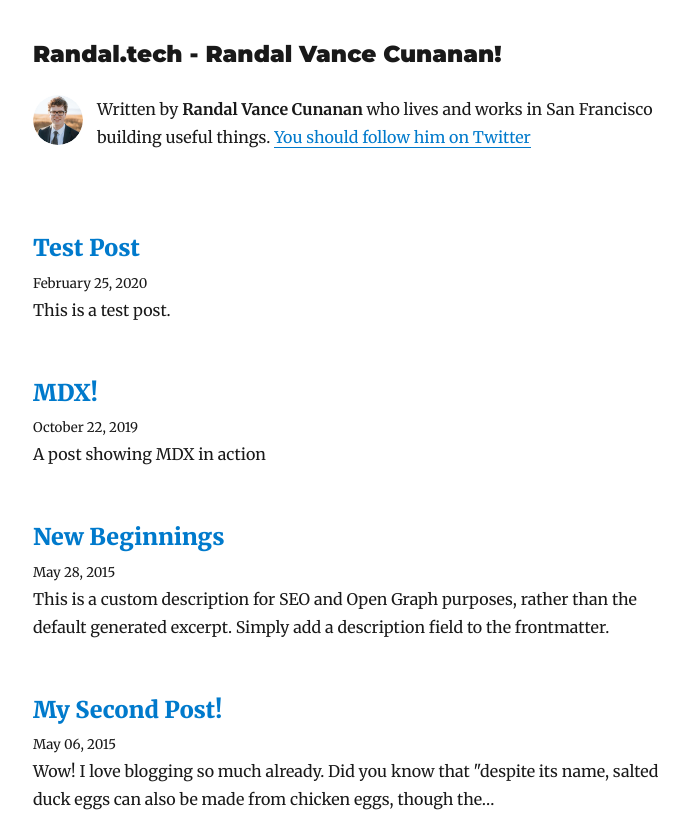
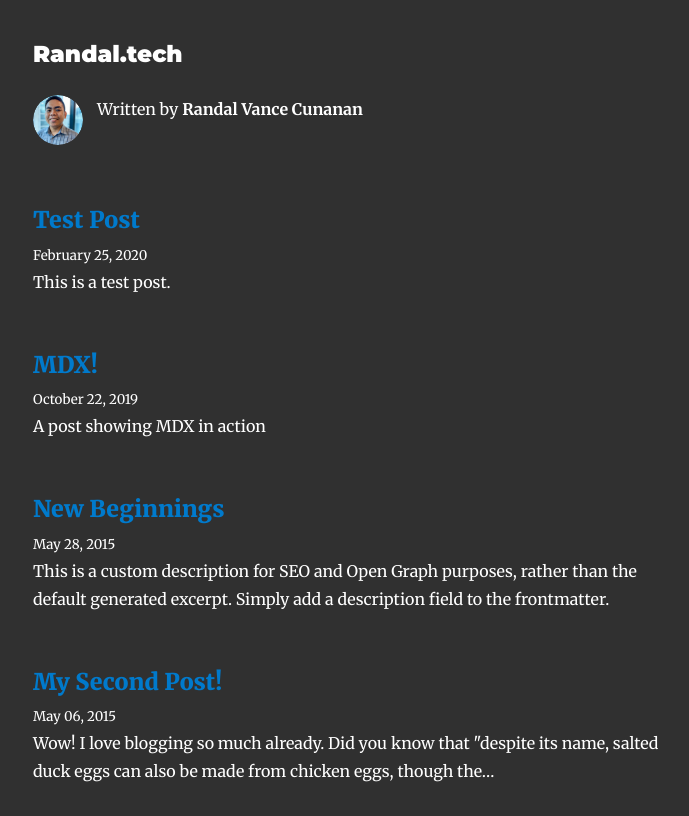
Before and after one commit to randalvance/randal-tech, a Gatsby site: page /blog in a window 1280 px wide. Shown: the top 816 px of the page, without its empty margins (292-981 px from the left). Built offline with nearby package versions, Linux system fonts and the light colour scheme; Gatsby itself is replaced by a stand-in of ours; some packages are replaced by stand-ins of ours.

Commit message:
Customizations

```diff
--- a/gatsby-browser.js
+++ b/gatsby-browser.js
@@ -1,3 +1,4 @@
 // custom typefaces
+import "./src/styles/site.css"
 import "typeface-montserrat"
 import "typeface-merriweather"
--- a/gatsby-config.js
+++ b/gatsby-config.js
@@ -1,12 +1,12 @@
 module.exports = {
   siteMetadata: {
     // edit below
-    title: `Randal.tech - Randal Vance Cunanan!`,
+    title: `Randal.tech`,
     author: `Randal Vance Cunanan`,
     description: `Randal's Personal Website`,
     siteUrl: `https://randal.tech/`,
     social: {
-      twitter: `randalvance`,
+      twitter: `@randalvance`,
     },
   },
   plugins: [
--- a/src/components/bio.js
+++ b/src/components/bio.js
@@ -34,12 +34,7 @@ function Bio() {
               }}
             />
             <p>
-              Written by <strong>{author}</strong> who lives and works in San
-              Francisco building useful things.
-              {` `}
-              <a href={`https://twitter.com/${social.twitter}`}>
-                You should follow him on Twitter
-              </a>
+              Written by <strong>{author}</strong>
             </p>
           </Container>
         )
@@ -50,7 +45,7 @@ function Bio() {
 
 const bioQuery = graphql`
   query BioQuery {
-    avatar: file(absolutePath: { regex: "/profile-pic.jpg/" }) {
+    avatar: file(absolutePath: { regex: "/profile-pic.png/" }) {
       childImageSharp {
         fixed(width: 50, height: 50) {
           ...GatsbyImageSharpFixed
--- /dev/null
+++ b/src/styles/site.css
@@ -0,0 +1,4 @@
+body {
+    color: #fff;
+    background-color: #303030;
+}
```
Also changed, not shown: package.json (+6 -6 lines), src/html.js (added, +36 -0 lines), src/pages/index.js (+1 -13 lines), content/assets/profile-pic.jpg (deleted), content/assets/profile-pic.png (added), 1 other file.
